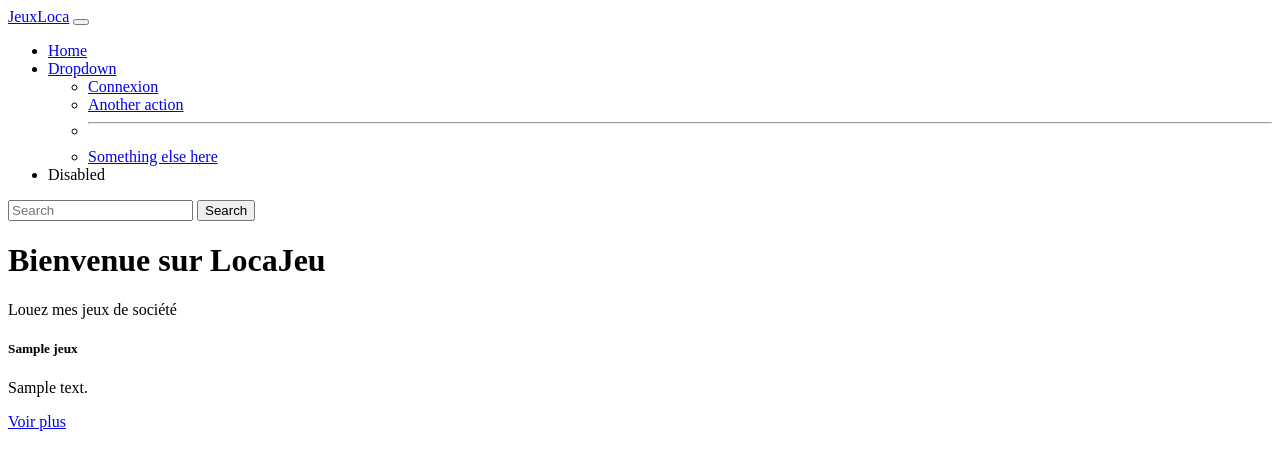
After one commit to Davidcardig/Jeux_Web, a Symfony app: template templates/prestations/index.html.twig in a window 1280 px wide. The commit adds this page. Shown: the top 470 px of the page. Run offline with Twig, Linux system fonts and the light colour scheme; the template is opened without the code that fills it: most values are stand-ins (such as "Sample title", 1, 10 or a date in 2020); some libraries are stand-ins or nearby versions.

Commit message:
Version Database and New jeu in variable $jeux and display in vue index.html.twig

```diff
--- a/src/DataFixtures/AppFixtures.php
+++ b/src/DataFixtures/AppFixtures.php
@@ -40,6 +40,7 @@ class AppFixtures extends Fixture
         $manager->persist($user);
 
 
+
        $manager->flush();
     }
 }
--- /dev/null
+++ b/templates/prestations/index.html.twig
@@ -0,0 +1,25 @@
+{% extends 'base.html.twig' %}
+
+{% block title %}Hello JeuxController!{% endblock %}
+
+{% block body %}
+    <div class="container mt-5">
+    <h1 class="text-center mt-5" >Bienvenue sur LocaJeu</h1>
+        <p class="text-center">Louez mes jeux de société</p>
+
+        <div class="d-flex justify-content-between flex-wrap mt-4">
+            {% for jeu in jeux %}
+                <div class="card mt-3" style="width: 18rem;">
+
+                    <div class="card-body">
+                        <h5 class="card-title">{{ jeu.nom }}</h5>
+                        <p class="card-text">{{ jeu.description }}</p>
+                        <a href="#" class="btn btn-primary">Voir plus</a>
+                    </div>
+                </div>
+            {% endfor %}
+
+        </div>
+
+    </div>
+{% endblock %}
```
Also changed, not shown: src/Entity/Prestation.php (+10 -10 lines).
